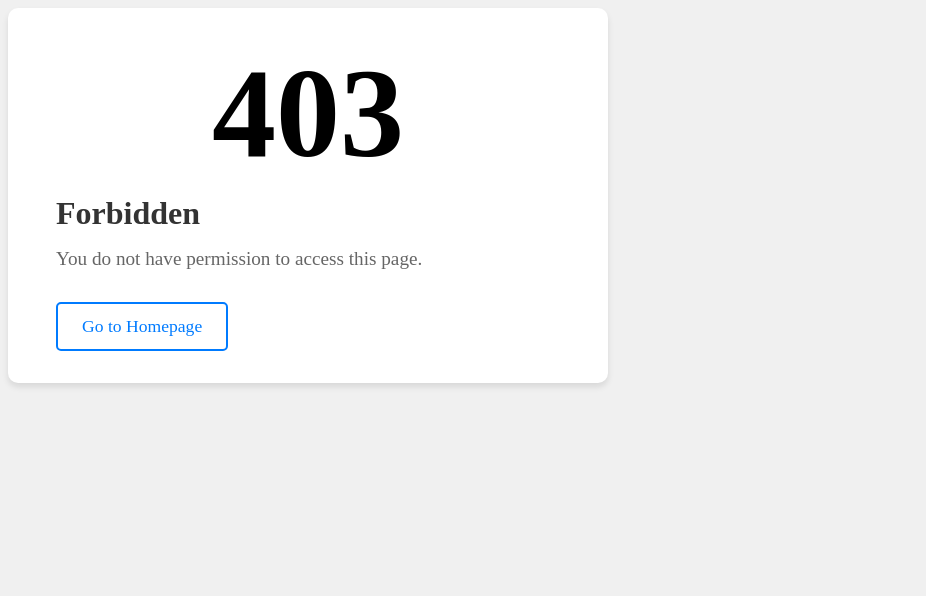
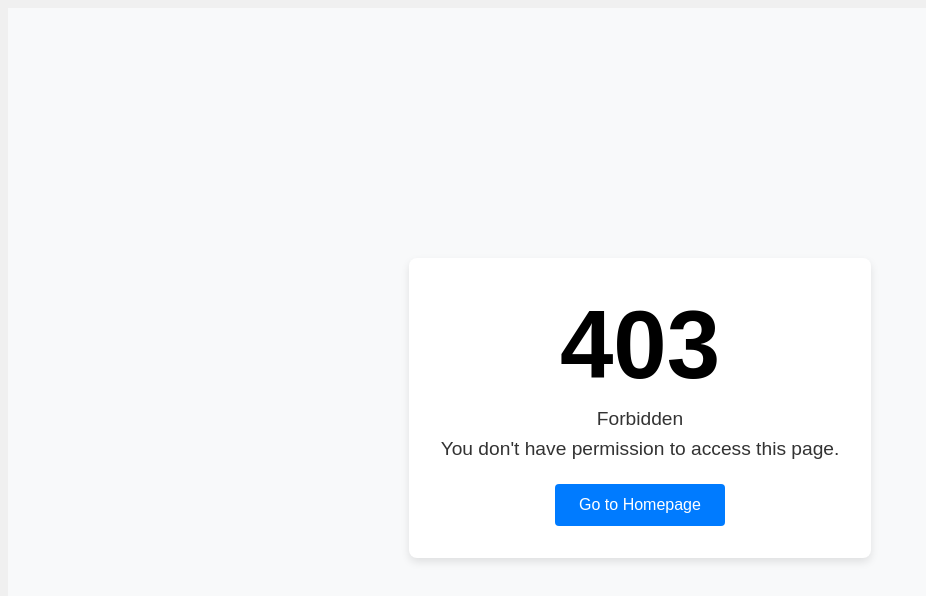
Before and after one commit to TMHSean/DA-Assignment, a SvelteKit app in the folder frontend/my-sveltekit-app/: page /deny in a window 1280 px wide. Shown: the top 596 px of the page, without its empty margins (0-926 px from the left). Built offline with nearby package versions, Linux system fonts and the light colour scheme; no server answers.

Commit message:
Refined login Logic
- added in alert messages for disabled user
- reordered and refactored login logic

```diff
--- a/frontend/my-sveltekit-app/src/routes/+page.svelte
+++ b/frontend/my-sveltekit-app/src/routes/+page.svelte
@@ -36,7 +36,9 @@
     } catch (error) {
       const errorres = error.response
       if (errorres.status === 401) {
-        alert("Invalid username or password")
+        alert("Invalid username or password.")
+      } else if (errorres.status === 403) {
+        alert("User account has been disabled.")
       }
       console.error('Error during login:', error);
       error = 'An error occurred. Please try again.'; // Set a user-friendly error message
--- a/frontend/my-sveltekit-app/src/routes/deny/+page.svelte
+++ b/frontend/my-sveltekit-app/src/routes/deny/+page.svelte
@@ -1,77 +1,65 @@
 <script>
-  // Add any script logic if needed
+  // You can add any script logic here if needed
 </script>
 
+<main class="forbidden-page">
+  <div class="container">
+    <h1>403</h1>
+    <p>Forbidden</p>
+    <p>You don't have permission to access this page.</p>
+    <a href="/" class="home-button">Go to Homepage</a>
+  </div>
+</main>
+
 <style>
-  /* Reset default styles */
-  * {
-    margin: 0;
-    padding: 0;
-    box-sizing: border-box;
-  }
-
-  body {
-    font-family: Arial, sans-serif;
-    background-color: #f4f4f4; /* Light gray background */
-    color: #333; /* Dark gray text for better readability */
+  .forbidden-page {
     display: flex;
     justify-content: center;
     align-items: center;
     height: 100vh;
-    text-align: center;
-    margin: 0;
+    background-color: #f8f9fa;
+    font-family: Arial, sans-serif;
+    color: #333;
   }
 
   .container {
-    background-color: #fff; /* White background for the content area */
-    padding: 2rem 3rem;
-    border-radius: 10px;
-    box-shadow: 0 4px 6px rgba(0, 0, 0, 0.1);
-    max-width: 600px;
-    width: 100%;
+    text-align: center;
+    background: #fff;
+    border-radius: 8px;
+    padding: 2rem;
+    box-shadow: 0 4px 8px rgba(0, 0, 0, 0.1);
   }
 
-  .error-code {
-    font-size: 8rem;
-    font-weight: bold;
-    color: #000; /* Black text color */
-    margin-bottom: 0.5rem;
+  h1 {
+    font-size: 6rem;
+    margin: 0;
+    color: #000; /* Red color for emphasis */
   }
 
-  .error-message {
-    font-size: 2rem;
-    font-weight: bold;
-    color: #333; /* Dark gray text color */
-    margin-bottom: 1rem;
+  p {
+    font-size: 1.2rem;
+    margin: 0.5rem 0;
   }
 
-  .description {
-    font-size: 1.2rem;
-    color: #666; /* Medium gray text color for description */
-    margin-bottom: 2rem;
+  .home-button {
+    display: inline-block;
+    margin-top: 1rem;
+    padding: 0.75rem 1.5rem;
+    font-size: 1rem;
+    color: #fff;
+    background-color: #007bff; /* Blue background */
+    text-decoration: none;
+    border-radius: 4px;
+    transition: background-color 0.3s, transform 0.3s;
   }
 
-  .back-link {
-    display: inline-block;
-    padding: 0.75rem 1.5rem;
-    font-size: 1.1rem;
-    color: #007bff; /* Modern blue color for the link */
-    text-decoration: none;
-    border: 2px solid #007bff;
-    border-radius: 5px;
-    background-color: #fff;
-    transition: background-color 0.3s, color 0.3s;
+  .home-button:hover {
+    background-color: #0056b3; /* Darker blue on hover */
+    transform: translateY(-2px); /* Slight lift effect */
   }
 
-  .back-link:hover {
-    background-color: #007bff; /* Blue background on hover */
-    color: #fff; /* White text color on hover */
+  .home-button:active {
+    background-color: #003d7a; /* Even darker blue when clicked */
+    transform: translateY(0); /* Reset lift effect */
   }
 </style>
-
-<div class="container">
-  <h1 class="error-code">403</h1>
-  <p class="error-message">Forbidden</p>
-  <p class="description">You do not have permission to access this page.</p>
-  <a href="/" class="back-link">Go to Homepage</a>
-</div>
```
Also changed, not shown: 1 other file (tests, documents, lock files or other folders).
